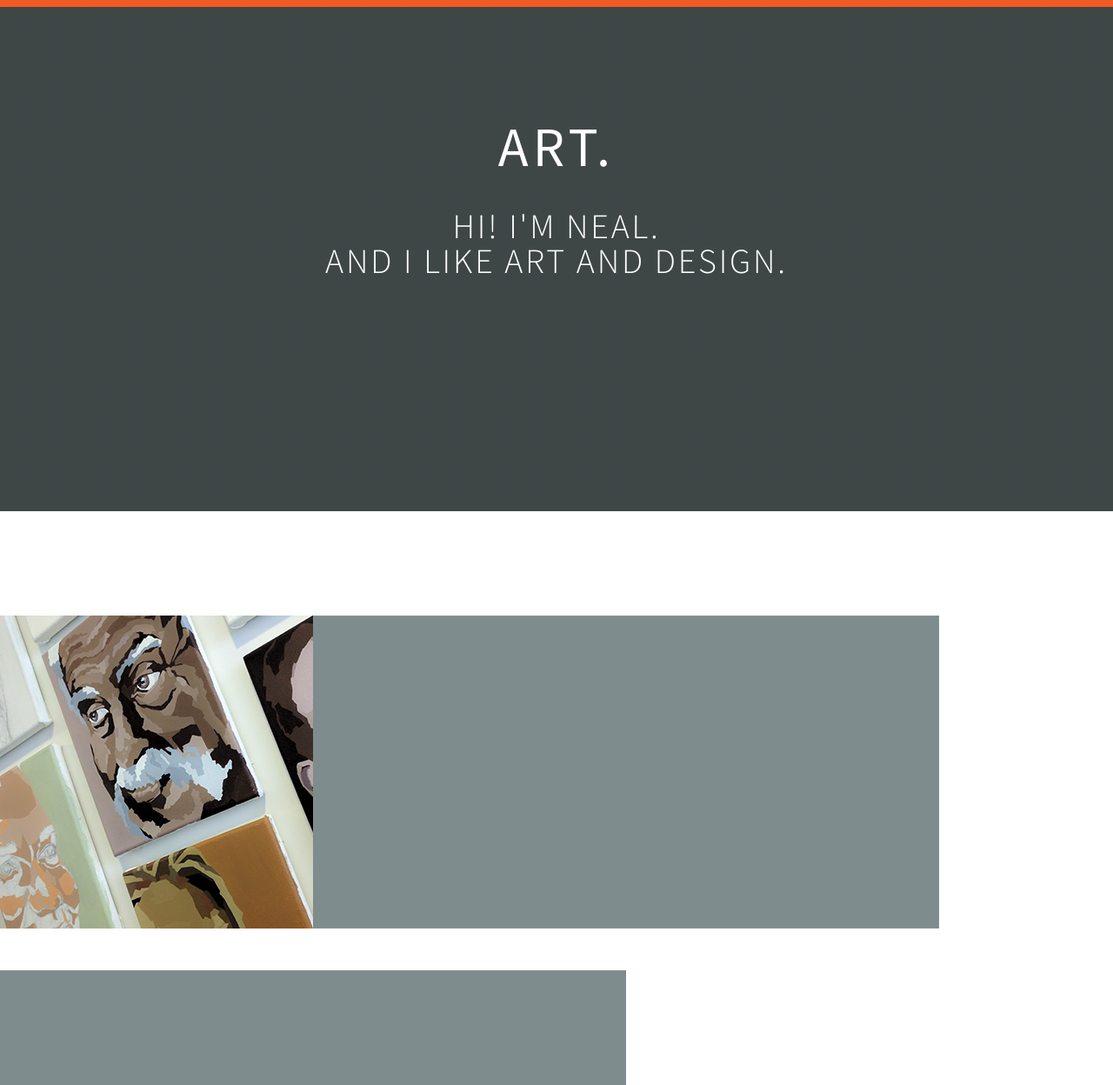
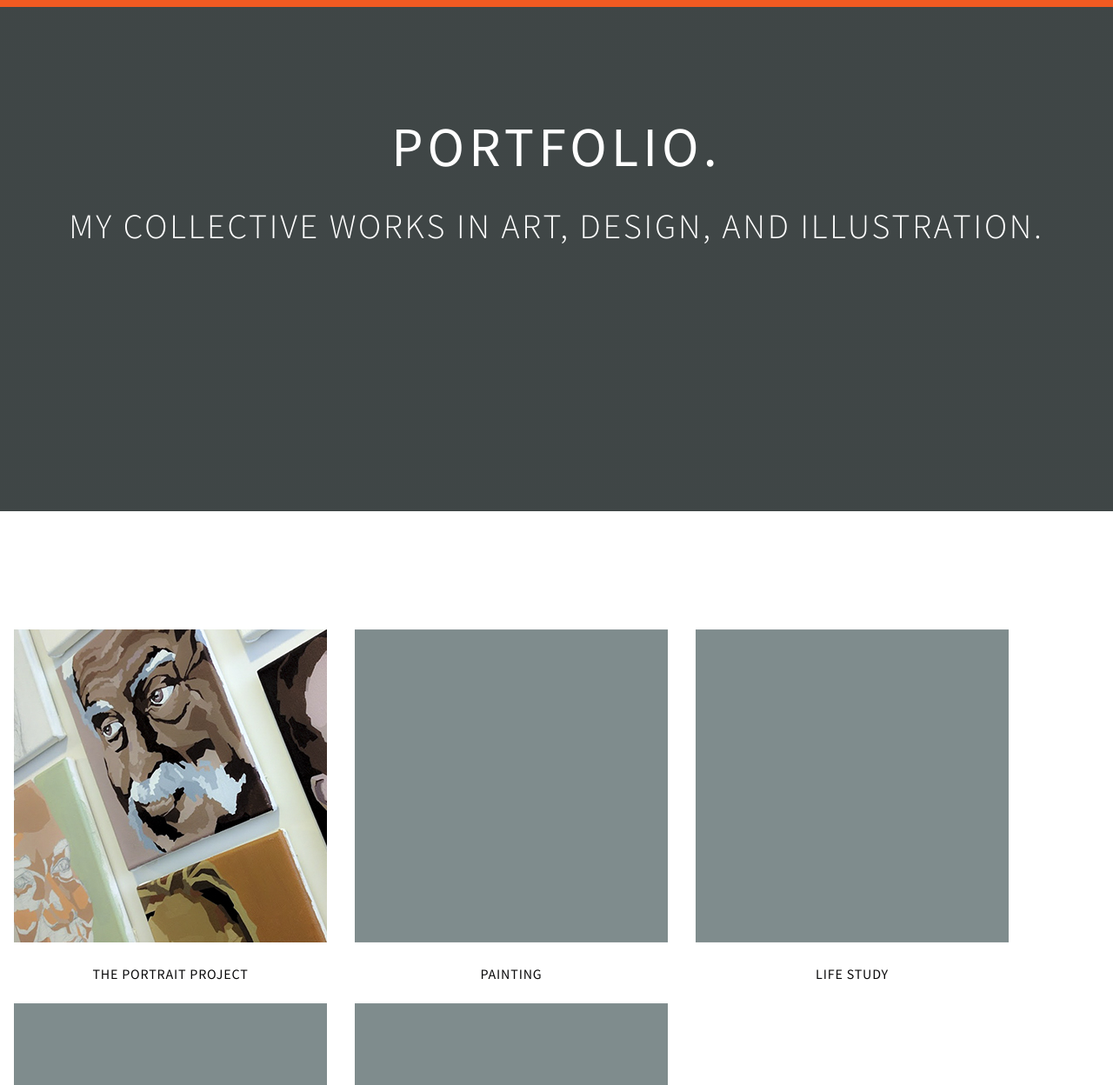
Before and after one commit to neal-rogers/nealvrogers, a plain HTML site: page portfolio.html in a window 1280 px wide. Shown: the part 52-1300 px from the top of the page at 87% size. Drawn offline with Linux system fonts and the light colour scheme.

Commit message:
Ongoing edits to CSS.

```diff
--- a/portfolio.html
+++ b/portfolio.html
@@ -2,7 +2,7 @@
 <html>
 <head>
 	<meta charset="UTF-8">
-	<meta name="viewport" content="width=device-width, intial-scale=1">
+	<meta name="viewport" content="width=device-width">
 	<link rel="stylesheet" href="reset.css">
 	<link rel="stylesheet" href="style.css">
 	<link href='https://fonts.googleapis.com/css?family=Source+Sans+Pro:300,400,600' rel='stylesheet' type='text/css'>
@@ -25,9 +25,8 @@
 				</ul>
 			</div>
 		<div>
-			<h1>Art.</h1>
-			<h2>Hi! I'm Neal.
-			<br>And I like art and design.</h2>
+			<h1>Portfolio.</h1>
+			<h2>My collective works in art, design, and illustration.</h2>
 		</div>
 	</header>
 	<div class="outer-container">
--- a/style.css
+++ b/style.css
@@ -16,6 +16,10 @@
 	header a {
 		font-size: .75em;
 		max-width: 6em;
+	}
+
+	#portfolio h2 {
+		font-size: 2em;
 	}
 
 	footer a {
@@ -242,12 +246,15 @@ div.gallery:hover {
 }
 
 div.gallery img {
+	padding: 1em;
     width: 100%;
     height: 100%;
+    margin: auto;
 }
 
 div.desc {
-    padding: 15px;
+	color: #0a0a0b;
+    padding: 10px;
     text-align: center;
 }
 
```
Also changed, not shown: contact.html (+1 -1 lines).
